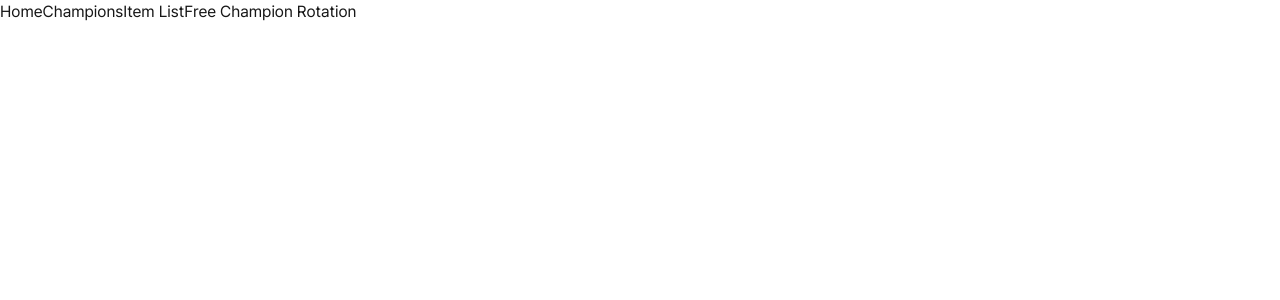
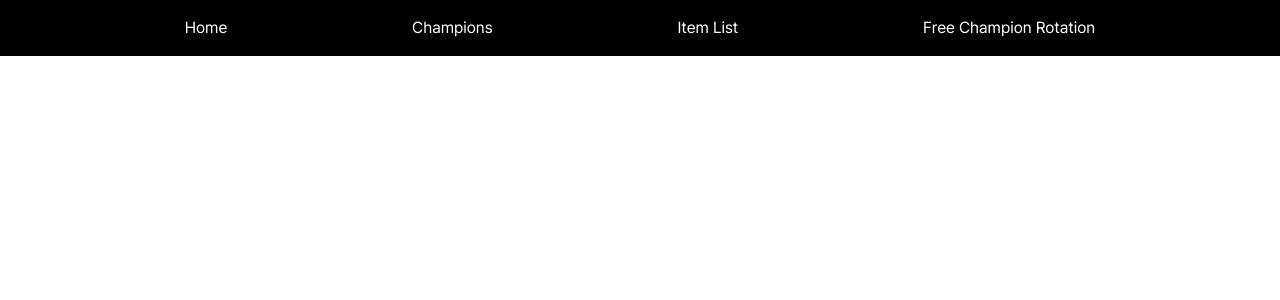
Before and after one commit to DnJ0408/nextjs-riot-app, a Next.js app: page / in a window 1280 px wide. Shown: the top 300 px of the page. Built offline with nearby package versions, Linux system fonts and the light colour scheme.

Commit message:
🎨 style: Style Navigation Bar #5

```diff
--- a/src/app/layout.tsx
+++ b/src/app/layout.tsx
@@ -18,14 +18,17 @@ export default function RootLayout({
 }: Readonly<{
   children: React.ReactNode;
 }>) {
+
+const NAV_LINK = "hover:text-red-500";
+
   return (
     <html lang="en">
       <body className={`${pretendard.className} antialiased`}>
-        <div>
-          <Link href={"/"}>Home</Link>
-          <Link href={"/champions"}>Champions</Link>
-          <Link href={"/items"}>Item List</Link>
-          <Link href={"/rotation"}>Free Champion Rotation</Link>
+        <div className="flex justify-evenly items-center bg-black text-white h-14">
+          <Link className={NAV_LINK} href={"/"}>Home</Link>
+          <Link className={NAV_LINK} href={"/champions"}>Champions</Link>
+          <Link className={NAV_LINK} href={"/items"}>Item List</Link>
+          <Link className={NAV_LINK} href={"/rotation"}>Free Champion Rotation</Link>
         </div>
         {children}
       </body>
```
